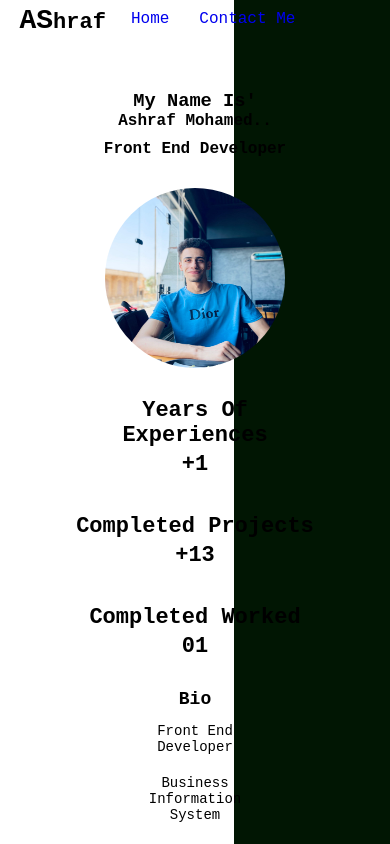
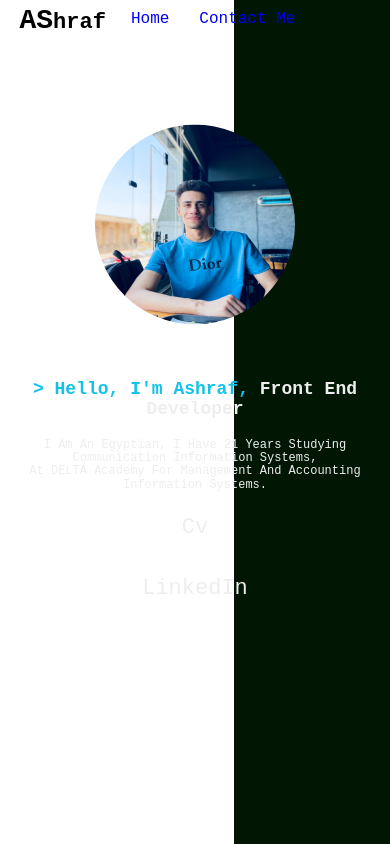
Before and after one commit to ashrafmo-1/ashrafmohamed-1_Protfolio, a React (Create React App) app: page / in a window 390 px wide. Shown: the top 844 px of the page. Built offline with nearby package versions, Linux system fonts and the light colour scheme; some icons are missing.

Commit message:
edit home section

```diff
--- a/src/App.css
+++ b/src/App.css
@@ -14,9 +14,9 @@
 :root {
     .dark {
         --BGC: #111D13 !important;
-        --main-color: #A1CCA5 !important;
         --icons-color: #415D43 !important;
         --discription: #709775 !important;
+        --main-color: #A1CCA5 !important;
     }
 
     .light {
@@ -126,157 +126,102 @@
     justify-content: space-around;
     align-items: center;
     position: relative;
-    transform: translateY(25%);
+    transform: translateY(15%);
 
     /* information photo and social links */
-    .informationAndSocial{
+    .portfolioImage{
+        margin-top: 10px;
         text-align: center;
-
-        .headering {
-            color: var(--main-color);
-        }:nth-child(2){
-             color: var(--main-color);
-             font-size: 2rem;
-             margin-bottom: 20px;
-         }:nth-child(3){
-              color: var(--main-color);
-              font-size: 1.3rem;
-              margin-bottom: 20px;
+    }
+    .portfolioImage::before {
+        content: '';
+        position: absolute;
+        width: 220px;
+        height: 220px;
+        border-radius: 10px;
+        background-color: var(--icons-color);
+        left: 50%;
+        top: 0;
+        transform: translate(-50%) skew(-14deg, 14deg);
+    }
+    .portfolioImage img {
+        width: 200px;
+        height: 200px;
+        border-radius: 50%;
+        text-align: center;
+        position: relative
+    }
+    .header-info{
+        margin-top: 50px;
+        font-weight: bold;
+        color: #eee;
+        font-size: 30px;
+    }
+    @media(max-width: 820px) {
+        .header-info{
+            font-size: 20px;
+        }
+    }
+    @media(max-width: 500px) {
+        .header-info{
+            font-size: 18px;
         }
     }
 
-    .BioAndinfo {
-        .bio, .contacts, .serv {
-            :nth-child(1){
-                color: var(--main-color);
-                font-size: 22px;
-                margin-bottom: 4px;
-            }:nth-child(2), :nth-child(3), :nth-child(4) {
-                color: var(--discription);
+
+    .header-info span {
+        color:  #12c2e9;
+    }
+    .description {
+        color: #eeeeee;
+        margin-top: 20px;
+        line-height: 1.7;
+    }
+    @media(max-width: 820px) {
+        .description {
+            font-size: 14px;
+            line-height: 1.4;
         }
     }
-        .contacts, .serv{
-            margin-top: 2.3rem;
+    @media(max-width: 500px) {
+        .description {
+            font-size: 12px;
+            line-height: 1.1;
         }
     }
-    .workinfo{
-        .experiences, .projectsDone, .work {
-            text-align: end;
-            :nth-child(1){
-                color: var(--main-color);
-                font-size: 22px;
-                margin-bottom: 4px;
-            }:nth-child(2){
-                color: var(--discription)
+    .btns{
+        display: flex;
+        justify-content: center;
+        gap: 10px;
     }
-        }
-        .projectsDone, .work {
-            margin-top: 2.3rem;
-        }
+
+    @media(max-width: 500px) {
+        .btns{
+            display: flex;
+            justify-content: center;
+            flex-direction: column;
+            gap: 10px;
         }
     }
 
-@media(max-width: 1050px) {
-    .homeContent {
-        transform: translateY(40%);
-        .informationAndSocial{
-            :nth-child(2){
-                font-size: 1rem;
-                margin-bottom: 10px;
-            }:nth-child(3){
-                 font-size: 1rem;
+    .cv, .linkedIn {
+        background-color: transparent;
+        color: #eeeeee;
+        margin-top: 20px;
+        border: 1px solid var(--icons-color);
+        padding: 3px 50px;
+        font-size: 22px;
+        border-radius: 7px;
+        transition: .6s;
     }
-        }
-        .BioAndinfo {
-            .bio, .contacts, .serv {
-                :nth-child(1){
-                    font-size: 18px;
-                }:nth-child(2), :nth-child(3), :nth-child(4) {
-                     font-size: 14px;
-                     width: 150px;
-                 }
-            }
-        }
-        .workinfo{
-            .experiences, .projectsDone, .work {
-                text-align: end;
-                :nth-child(1){
-                    font-size: 18px;
-                    width: 100px;
-                }:nth-child(2){
-                     font-size: 14px;
-                 }
-            }
-        }
+
+    .cv:hover,
+    .linkedIn.active{
+        background-color: var(--icons-color);
+        border-color: #eeeeee;
     }
 }
 
-@media(max-width:500px) {
-    .homeContent {
-        transform: translateY(5%);
-        padding-bottom: 40px;
-        display: grid;
-        justify-content: center;
-        margin-bottom: 30px;
-        .informationAndSocial{
-            order:1;
-            margin-bottom: 30px;
-            text-align: center;
-        }
-        .BioAndinfo {
-            order:2;
-            text-align: center;
-            margin-top: 30px;
-            :nth-child(2), :nth-child(3), :nth-child(4) {
-                width: 200px;
-                margin: auto;
-                padding: 10px 0;
-            }
-        }
-        .workinfo{
-            order: 1;
-            display: flex;
-            flex-direction: column;
-            align-items: center;
-            .experiences, .projectsDone, .work {
-                text-align: center;
-                :nth-child(1){
-                    font-size: 22px;
-                    width: 250px;
-                }:nth-child(2){
-                     font-size: 22px;
-                 }
-            }
-        }
-    }
-}
-
-.portfolioImage {
-    width: 300px;
-    height: 300px;
-    border-radius: 3%;
-    margin-top: 30px;
-    position: relative;
-    left: 50%;
-    top: 50%;
-    transform: translate(-50%);
-    z-index: 5;
-}
-
-@media(max-width: 1050px) {
-    .portfolioImage {
-        width: 250px;
-        height: 250px;
-    }
-}
-
-@media(max-width: 831px) {
-    .portfolioImage {
-        width: 180px;
-        height: 180px;
-        display: block;
-    }
-}
 
 /* end header */
 
--- a/src/Pages/Home.jsx
+++ b/src/Pages/Home.jsx
@@ -1,8 +1,7 @@
 import Projects from "./Projects";
 import Skills from "./Skills";
-import BioAndInfo from "../components/home/Bio&information";
-import InfoAndSocila from "../components/home/Info&social";
-import WorkInfo from "../components/home/WorkInfo";
+import portfolioImage from '../assets/image/cv.jpg'
+import {Link} from "react-router-dom";
 
 export default function Home() {
   return (
@@ -10,9 +9,18 @@ export default function Home() {
     <div className="containerFromCOmp" style={{ minHeight: "calc(100vh)" }}>
         <div className={'bgc'} style={{width: '40%', minHeight: "calc(100vh)", position: 'absolute', zIndex: '0', background: '#011603', top: '0', right: '0'}}></div>
       <div className="homeContent">
-          <BioAndInfo />
-          <InfoAndSocila />
-          <WorkInfo />
+          <div className={'portfolioImage'}>
+          <img src={portfolioImage} />
+              <h2 className={'header-info'}>
+                  <span>> Hello, I'm Ashraf, </span>
+                  front end developer
+              </h2>
+              <p className={'description'}>I am an Egyptian, I have 21 years studying Communication Information Systems, <br/> at DELTA Academy for management and Accounting Information Systems.</p>
+                <div className={'btns'}>
+                    <a target={'_blank'} href={'https://drive.google.com/file/d/18w50KXsLsqp1pCQO8raihGFzbHpuUMyB/view?usp=sharing'} className={'cv'}>cv</a>
+                    <a target={"_blank"} className={'linkedIn active'} href={'https://www.linkedin.com/in/ashraf-mohamed-b931a7236'}>linkedIn</a>
+                </div>
+          </div>
       </div>
     </div>
         <Skills />
--- a/src/components/home/Bio&information.jsx
+++ /dev/null
@@ -1,22 +0,0 @@
-const BioAndInfo = () => {
-    return(
-        <div className={'BioAndinfo'}>
-            <div className={'bio'}>
-                <h3>bio</h3>
-                <p>front end developer</p>
-                <p>Business Information System</p>
-            </div>
-            <div className={'contacts'}>
-                <h3>contacts</h3>
-                <p>+201007481557</p>
-                <p>aashraf9919@gma..</p>
-            </div>
-            <div className={'serv'}>
-                <h3>services</h3>
-                <p>egyption</p>
-            </div>
-        </div>
-    )
-}
-
-export default BioAndInfo;
--- a/src/components/home/Info&social.jsx
+++ /dev/null
@@ -1,14 +0,0 @@
-import myImage from "../../assets/image/cv.jpg";
-
-const InfoAndSocila = () => {
-    return(
-        <div className="informationAndSocial" style={{zIndex: '99'}}>
-            <h3 className={'headering'}>my name is'</h3>
-            <h2>ashraf mohamed..</h2>
-            <h4 style={{marginBottom: '15px'}}>front end developer</h4>
-            <img src={myImage} alt="i`am" className="portfolioImage" style={{borderRadius:"50%"}} />
-        </div>
-    )
-}
-
-export default InfoAndSocila;
--- a/src/components/home/WorkInfo.jsx
+++ /dev/null
@@ -1,20 +0,0 @@
-const WorkInfo = () => {
-    return(
-        <div className={'workinfo'} style={{zIndex: '99'}}>
-            <div className={'experiences'}>
-                <h3>years of experiences</h3>
-                <h4>+1</h4>
-            </div>
-            <div className={'projectsDone'}>
-                <h3>completed projects</h3>
-                <h4>+13</h4>
-            </div>
-            <div className={'work'}>
-                <h3>completed worked</h3>
-                <h4>01</h4>
-            </div>
-        </div>
-    )
-}
-
-export default WorkInfo;
```
Lines whose indentation alone changed are shown as unchanged.
